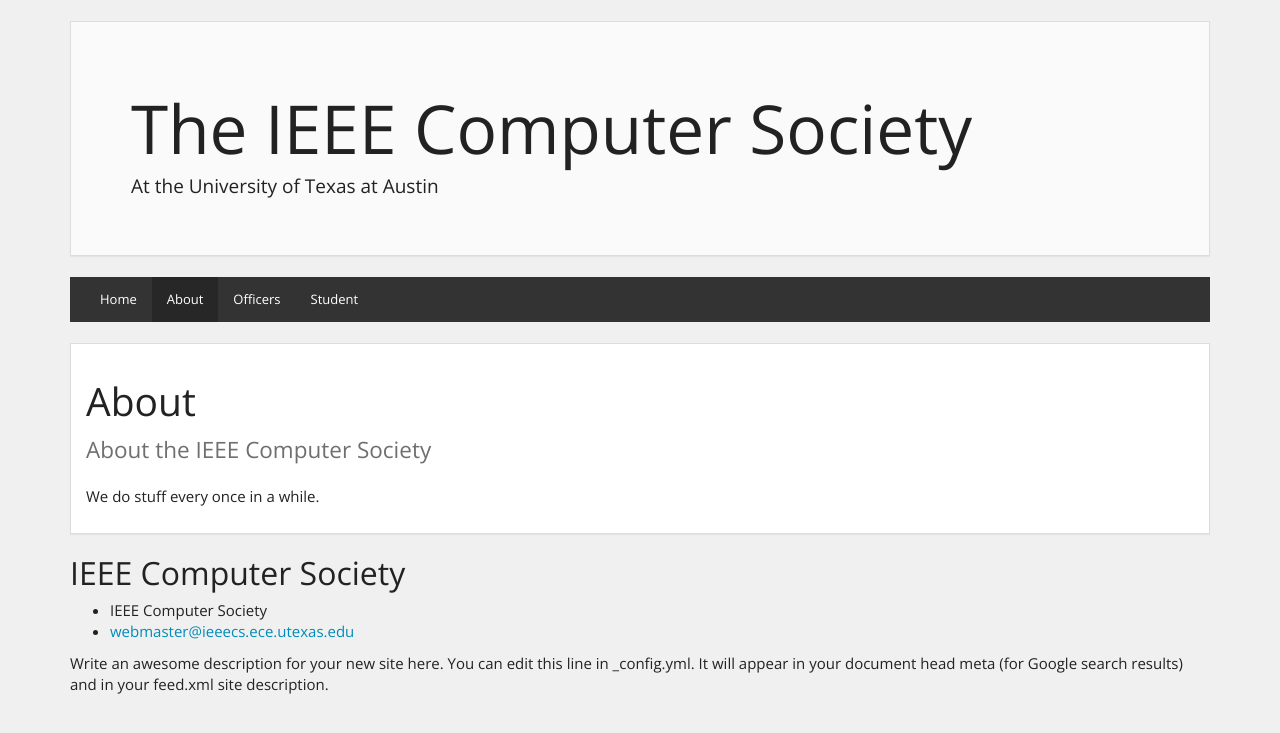
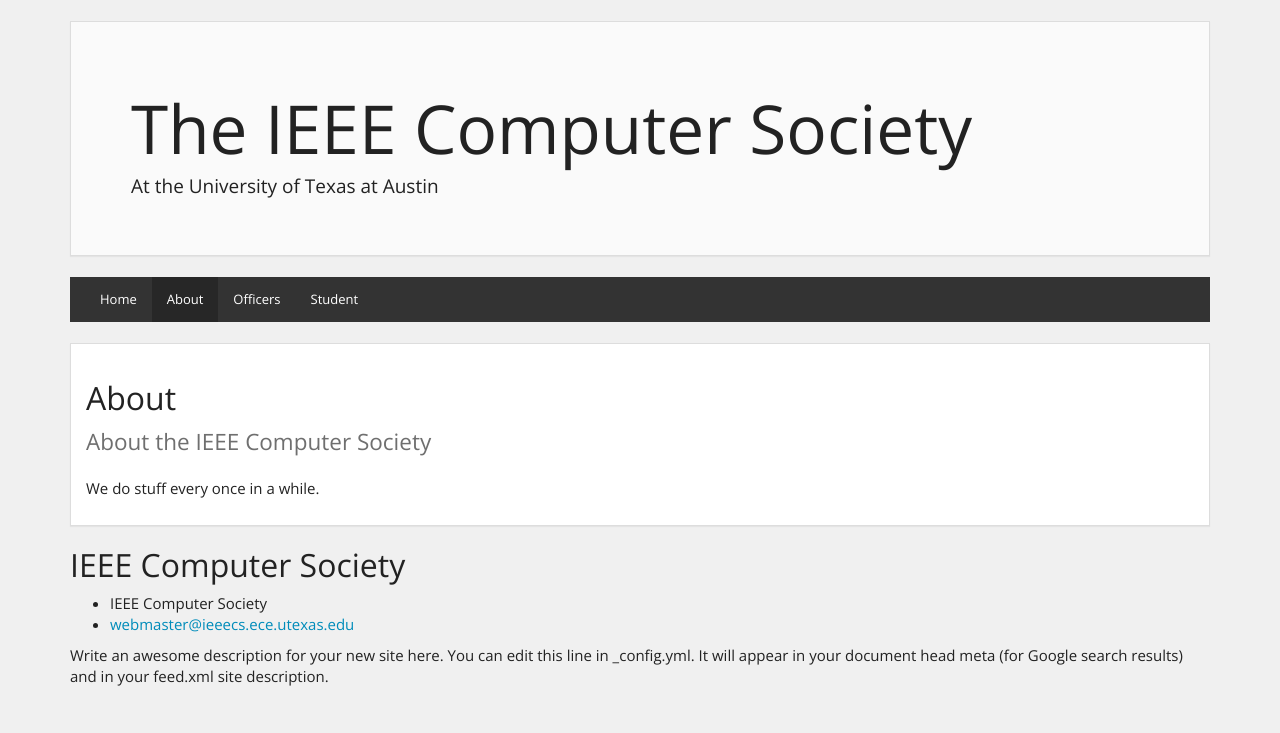
Before and after one commit to ieeecs-ut/ieee-computer-society, a Jekyll site: the page built from about.html, in a window 1280 px wide. Shown: the top 733 px of the page. Built offline with Jekyll 4.4.1, drawn with Linux system fonts in a browser that asks for light colours; Markdown is read by kramdown in place of the engine named in the settings.

Commit message:
removed article div from about page

```diff
--- a/about.html
+++ b/about.html
@@ -3,12 +3,10 @@
 title: "About"
 ---
 
-<article class="box">
-  <div class="panel panel-default">
-    <div class="panel-body">
-      <h1>About</h1>
-      <p class="lead">About the IEEE Computer Society</p>
-      <p>We do stuff every once in a while.</p>
-    </div>
+<div class="panel panel-default">
+  <div class="panel-body">
+    <h2>About</h2>
+    <p class="lead">About the IEEE Computer Society</p>
+    <p>We do stuff every once in a while.</p>
   </div>
-</article>
+</div>
```
